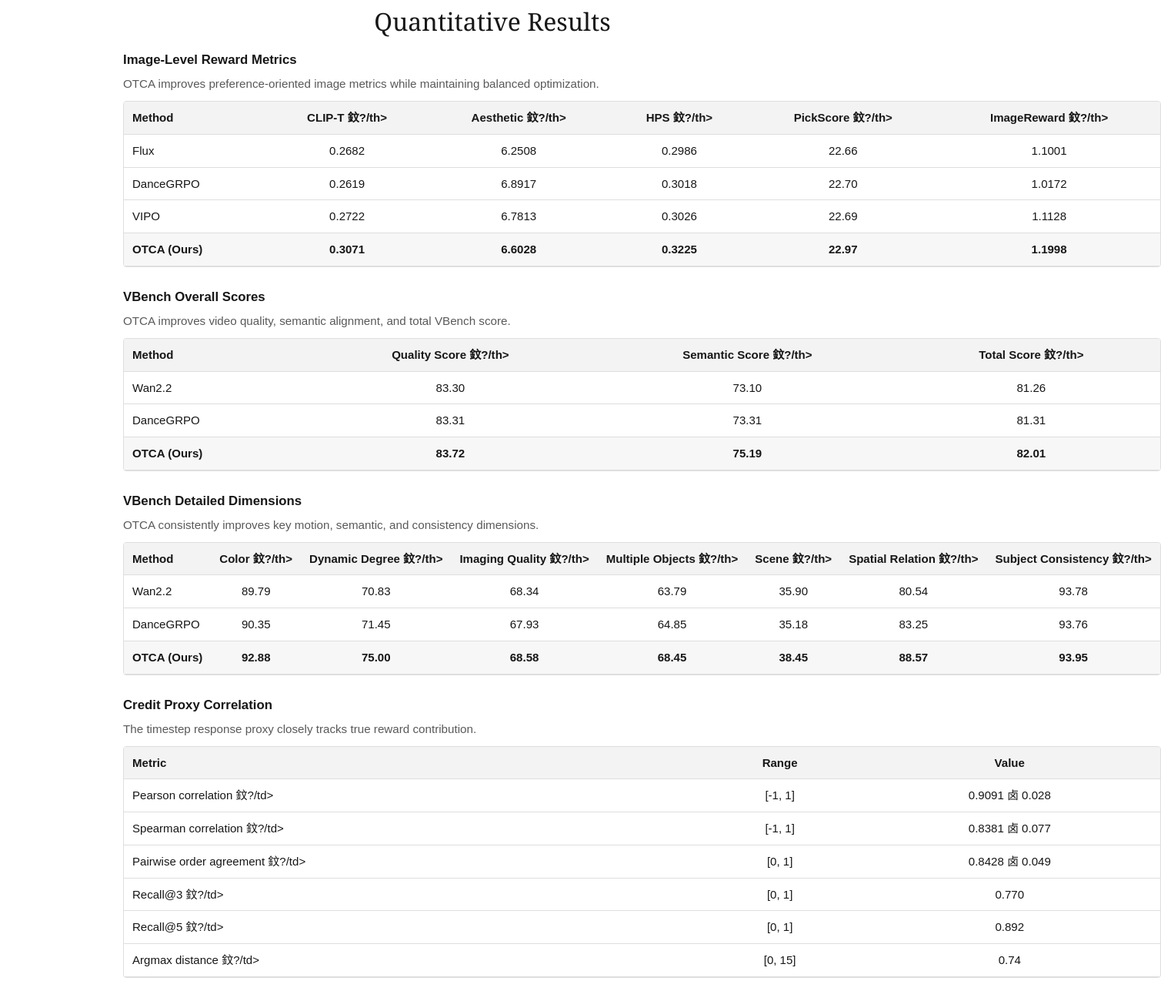
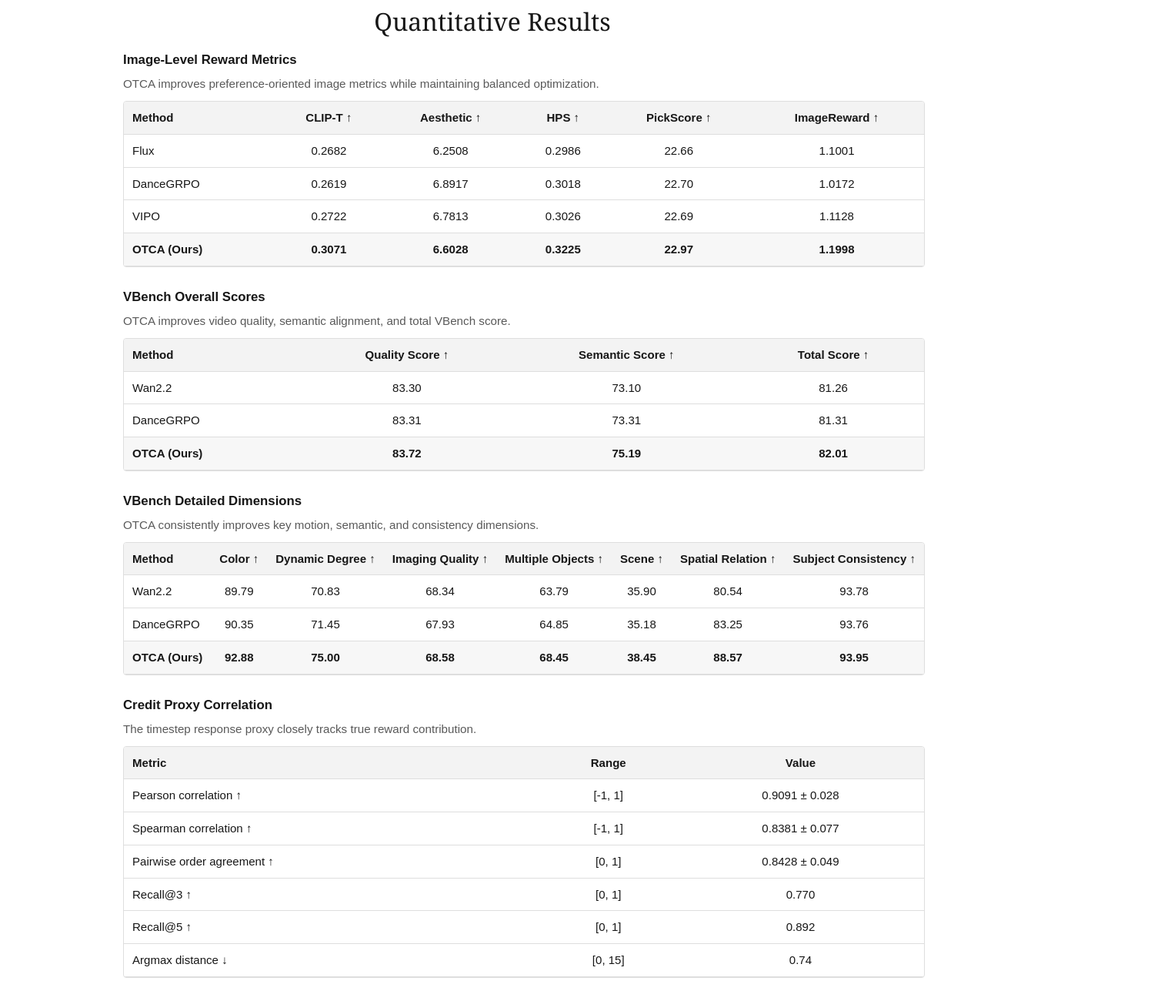
Before and after one commit to rlustc/Learning-to-Credit-the-Right-Timesteps, a plain HTML site: page docs/index.html in a window 1280 px wide. Shown: the part 2420-3720 px from the top of the page at 77% size, 1509 px wide, since content can reach past the window. Drawn offline with Linux system fonts and the light colour scheme.

Commit message:
Add files via upload

```diff
--- a/docs/index.html
+++ b/docs/index.html
@@ -405,11 +405,11 @@
                 <thead>
                   <tr>
                     <th>Method</th>
-                    <th>CLIP-T 鈫?/th>
-                    <th>Aesthetic 鈫?/th>
-                    <th>HPS 鈫?/th>
-                    <th>PickScore 鈫?/th>
-                    <th>ImageReward 鈫?/th>
+                    <th>CLIP-T &uarr;</th>
+                    <th>Aesthetic &uarr;</th>
+                    <th>HPS &uarr;</th>
+                    <th>PickScore &uarr;</th>
+                    <th>ImageReward &uarr;</th>
                   </tr>
                 </thead>
                 <tbody>
@@ -430,9 +430,9 @@
                 <thead>
                   <tr>
                     <th>Method</th>
-                    <th>Quality Score 鈫?/th>
-                    <th>Semantic Score 鈫?/th>
-                    <th>Total Score 鈫?/th>
+                    <th>Quality Score &uarr;</th>
+                    <th>Semantic Score &uarr;</th>
+                    <th>Total Score &uarr;</th>
                   </tr>
                 </thead>
                 <tbody>
@@ -452,13 +452,13 @@
                 <thead>
                   <tr>
                     <th>Method</th>
-                    <th>Color 鈫?/th>
-                    <th>Dynamic Degree 鈫?/th>
-                    <th>Imaging Quality 鈫?/th>
-                    <th>Multiple Objects 鈫?/th>
-                    <th>Scene 鈫?/th>
-                    <th>Spatial Relation 鈫?/th>
-                    <th>Subject Consistency 鈫?/th>
+                    <th>Color &uarr;</th>
+                    <th>Dynamic Degree &uarr;</th>
+                    <th>Imaging Quality &uarr;</th>
+                    <th>Multiple Objects &uarr;</th>
+                    <th>Scene &uarr;</th>
+                    <th>Spatial Relation &uarr;</th>
+                    <th>Subject Consistency &uarr;</th>
                   </tr>
                 </thead>
                 <tbody>
@@ -483,12 +483,12 @@
                   </tr>
                 </thead>
                 <tbody>
-                  <tr><td>Pearson correlation 鈫?/td><td>[-1, 1]</td><td>0.9091 卤 0.028</td></tr>
-                  <tr><td>Spearman correlation 鈫?/td><td>[-1, 1]</td><td>0.8381 卤 0.077</td></tr>
-                  <tr><td>Pairwise order agreement 鈫?/td><td>[0, 1]</td><td>0.8428 卤 0.049</td></tr>
-                  <tr><td>Recall@3 鈫?/td><td>[0, 1]</td><td>0.770</td></tr>
-                  <tr><td>Recall@5 鈫?/td><td>[0, 1]</td><td>0.892</td></tr>
-                  <tr><td>Argmax distance 鈫?/td><td>[0, 15]</td><td>0.74</td></tr>
+                  <tr><td>Pearson correlation &uarr;</td><td>[-1, 1]</td><td>0.9091 &plusmn; 0.028</td></tr>
+                  <tr><td>Spearman correlation &uarr;</td><td>[-1, 1]</td><td>0.8381 &plusmn; 0.077</td></tr>
+                  <tr><td>Pairwise order agreement &uarr;</td><td>[0, 1]</td><td>0.8428 &plusmn; 0.049</td></tr>
+                  <tr><td>Recall@3 &uarr;</td><td>[0, 1]</td><td>0.770</td></tr>
+                  <tr><td>Recall@5 &uarr;</td><td>[0, 1]</td><td>0.892</td></tr>
+                  <tr><td>Argmax distance &darr;</td><td>[0, 15]</td><td>0.74</td></tr>
                 </tbody>
               </table>
             </div>
@@ -500,9 +500,7 @@
         <h2>Qualitative Results</h2>
         <div class="results-grid">
           <figure class="figure">
-            <object data="assets/Group_99.pdf" type="application/pdf" aria-label="Qualitative image generation results">
-              <a href="assets/Group_99.pdf">View image generation results</a>
-            </object>
+            <img src="assets/Group_99_web.jpg" alt="Qualitative image generation comparison">
             <figcaption>Qualitative comparison on image generation from the main paper.</figcaption>
           </figure>
           <figure class="figure">
```
